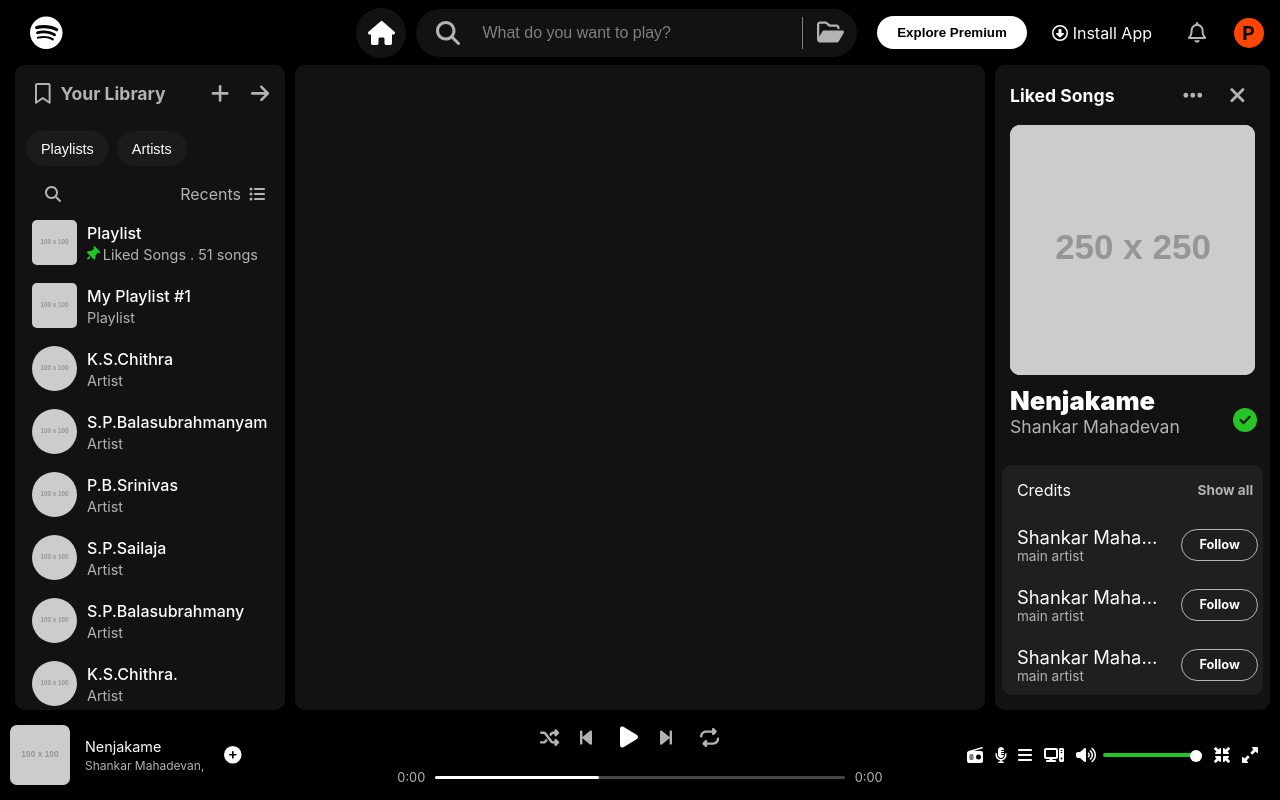
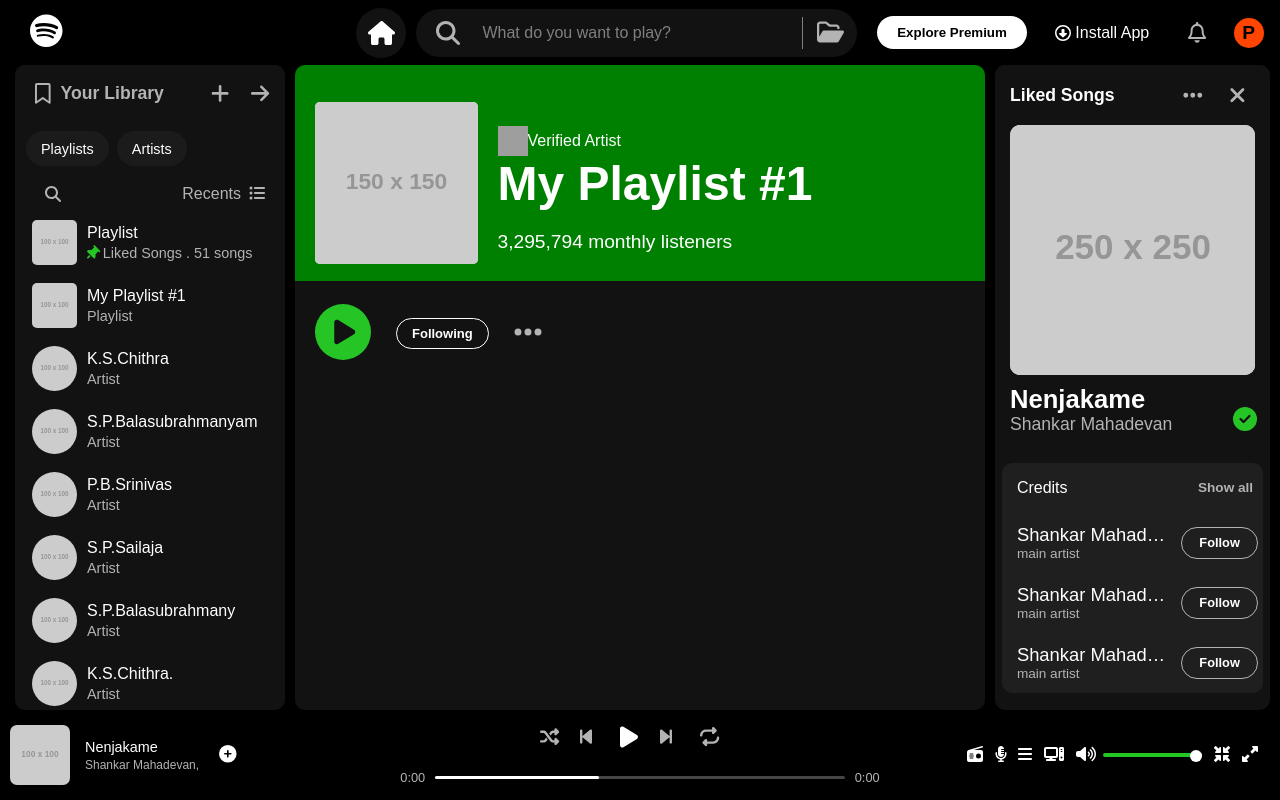
Before and after one commit to luffy9778/React_project_spotify_clone, a React (Create React App) app: page /artist/1 in a window 1280 px wide. Built offline with nearby package versions, Linux system fonts and the light colour scheme; grey boxes are pictures that could not be loaded.

Commit message:
added search and album component

```diff
--- a/src/App.css
+++ b/src/App.css
@@ -1036,3 +1036,156 @@
   border-radius: 10px;
   margin-bottom:10px;
 }
+
+/*////////////////---------search-------------////////////////*/
+.search-page{
+  padding: 15px;
+  box-sizing: border-box;
+}
+.search__title{
+  display: flex;
+  flex-direction: flex-start;
+  font-weight: bold;
+  font-size: 1.6rem;
+  margin-block: 10px;
+}
+.search__card-container{
+  width: 100%;
+  display: flex;
+  flex-wrap: wrap;
+  margin: auto;
+  gap: 20px;
+  justify-content: center;
+}
+.search__card{
+  cursor: pointer;
+  background-color: green;
+  display: flex;
+  aspect-ratio: 16 / 9;
+  border-radius: 10px;
+  position: relative;
+  overflow: hidden;
+}
+.search__card-text{
+  padding-top: 20px;
+  padding-left: 20px;
+  font-size: 1.6rem;
+  font-weight: bold;
+}
+.search__card-image{
+  width: 50%;
+  height: 80%;
+  position: absolute;
+  right: -30px;
+  bottom: -20px;
+  transform: rotate(25deg);
+  border-radius: 5px;
+}
+.search__card-image img{
+  width: 100%;
+  height: 100%;
+  border-radius: 5px;
+  object-fit: cover;
+}
+
+/*///////----------album----------/////////////////*/
+.album-container{
+  width: 100%;
+}
+.album__header{
+  box-sizing: border-box;
+  display: flex;
+  width: 100%;
+  /* height: 250px; */
+  aspect-ratio: 16/5;
+  max-height: 250px;
+  background-color: green;
+  align-items: center;
+  padding-inline: 20px;
+}
+.album__header-image{
+  margin-top: 20px;
+  width: 25%;
+  max-width: 180px;
+  aspect-ratio: 1;
+  border-radius: 50%;
+  background-color: #fff;
+  display: flex;
+  justify-content: center;
+  align-items: center;
+}
+.album__header-image img{
+  width: 100%;
+  height: 100%;
+  border-radius: 50%;
+  object-fit: cover;
+}
+.album__header-text{
+  box-sizing: border-box;
+  width: 70%;
+  /* align-items: flex-end; */
+  padding-top: 5%;
+  padding-left: 20px;
+}
+.album__header-sub-title{
+  display: flex;
+  flex-direction: row;
+  align-items: center;
+}
+.album__header-title{
+  font-size: 3rem;
+  font-weight: 800;
+  padding-bottom: 20px;
+  white-space: nowrap;
+  overflow: hidden;
+  text-overflow: ellipsis;
+}
+.album__header-subtext{
+  font-size: 1.2rem;
+}
+.ablum__header-icon-container{
+  width: 100%;
+  display: flex;
+  justify-content: space-between;
+  align-items: center;
+}
+.ablum__header-icon-left{
+  padding: 20px;
+  gap: 25px;
+  display: flex;
+  justify-content: flex-start;
+  align-items: center;
+}
+.ablum__header-icon-left div:nth-child(1){
+  font-size: 3.5rem;
+  color: var(--green);
+  transition: all 0.3s;
+}
+.ablum__header-icon-left div:nth-child(1):hover{
+  transform: scale(1.05);
+  color: var(--green-hover);
+}
+.ablum__header-icon-left div:nth-child(2){
+  display: flex;
+  justify-content: center;
+  border: 0.5px solid white;
+  padding: 7px 15px;
+  border-radius: 20px;
+  font-weight: bold;
+  font-size: small;
+  transition: all 0.3s;
+
+}
+.ablum__header-icon-left div:nth-child(2):hover{
+  border-width: 1px;
+  transform: scale(1.1);
+}
+.ablum__header-icon-left div:nth-child(3){
+  font-size: 2rem;
+  color: var(--grey-text);
+  transition: all 0.3s;
+}
+.ablum__header-icon-left div:nth-child(3):hover{
+  transform: scale(1.1);
+  color: white;
+}
--- a/src/components/Layout.jsx
+++ b/src/components/Layout.jsx
@@ -6,6 +6,7 @@
 import HomeLayout from "./home/HomeLayout";
 import PodcastContainer from "../pages/PodcastContainer";
 import MusicPage from "../pages/MusicPage";
+import Album from "./album/Album";
 
 const Layout = () => {
   const { leftWidth, rightWidth, setScrollposition } =
@@ -35,7 +36,7 @@
         <Route path="/search" element={<Search />} />
         <Route path="/likedsongs" element={<Search />} />
         <Route path="/section" element={<Search />} />
-        <Route path="/artist" element={<Search />} />
+        <Route path="/artist/:id" element={<Album/>} />
       </Routes>
     </div>
   );
--- /dev/null
+++ b/src/components/album/Album.jsx
@@ -0,0 +1,14 @@
+import React from 'react'
+import AlbumHeader from './AlbumHeader'
+import { useParams } from 'react-router-dom'
+
+const Album = () => {
+  const params=useParams()
+  return (
+    <div className='album-container'>
+        <AlbumHeader  albumId={params.id} />
+    </div>
+  )
+}
+
+export default Album
--- /dev/null
+++ b/src/components/album/AlbumHeader.jsx
@@ -0,0 +1,28 @@
+import React from 'react'
+import AlbumHeaderIconSet from './AlbumHeaderIconSet'
+import {leftData} from "../../dummyData"
+const AlbumHeader = ({albumId}) => {
+  const album=leftData.find(i=>i.id===Number(albumId))
+  console.log(album)
+  return (
+    <>
+    <div className='album__header'>
+        <div className='album__header-image' style={{borderRadius:album.type==="Artist"?"50%":"5px"}}>
+          <img src='https://via.placeholder.com/150' alt='Album Image' style={{borderRadius:album.type==="Artist"?"50%":"5px"}} />
+        </div>
+        <div className='album__header-text'>
+            <div className='album__header-sub-title'>
+              <img src='https://img.icons8.com/?size=96&id=2sZ0sdlG9kWP&format=png'  style={{width:"30px",height:"30px"}}/>
+              Verified Artist
+            </div>
+            <div className='album__header-title'>{album.name}</div>
+            <div className='album__header-subtext'><span>3,295,794</span> monthly listeners</div>
+        </div>
+    </div>
+    <AlbumHeaderIconSet/>
+
+    </>
+  )
+}
+
+export default AlbumHeader
--- /dev/null
+++ b/src/components/album/AlbumHeaderIconSet.jsx
@@ -0,0 +1,22 @@
+import { faEllipsis, faPlayCircle } from '@fortawesome/free-solid-svg-icons'
+import { FontAwesomeIcon } from '@fortawesome/react-fontawesome'
+import React from 'react'
+
+const AlbumHeaderIconSet = () => {
+  return (
+    <div className='ablum__header-icon-container'>
+        <div className='ablum__header-icon-left'>
+          <div>
+          <FontAwesomeIcon icon={faPlayCircle}/>
+          </div>
+            <div>Following</div>
+            <div>
+            <FontAwesomeIcon icon={faEllipsis} />
+
+            </div>
+        </div>
+    </div>
+  )
+}
+
+export default AlbumHeaderIconSet
--- a/src/components/left_side_bar/LeftListComponent.jsx
+++ b/src/components/left_side_bar/LeftListComponent.jsx
@@ -1,18 +1,19 @@
 import { faThumbtack } from '@fortawesome/free-solid-svg-icons'
 import { FontAwesomeIcon } from '@fortawesome/react-fontawesome'
 import React from 'react'
+import { useNavigate } from 'react-router-dom'
 
 const LeftListComponent = ({data,leftWidth}) => {
-
+    const navigate=useNavigate()
     const border_Radius=data.type==="Artist"?"50%":"5px"
 
     const listType_content=(data.type==="Liked Songs"?(<><span className='left-sidebar__list-pinIcon' ><FontAwesomeIcon icon={faThumbtack} className='pinIcon'/></span>{data.type}<span> . 51 songs</span></>):data.type)
 
-    const content=(leftWidth===90?(<div className='left-sidebar__list-component-small'>
+    const content=(leftWidth===90?(<div className='left-sidebar__list-component-small' onClick={()=>navigate(`/artist/${data.id}`)}>
         <div className='left-sidebar__list-image' style={{borderRadius:border_Radius}}>
             <img src='https://via.placeholder.com/100' alt='' style={{borderRadius:border_Radius}}/>
         </div>
-    </div>):(<div className='left-sidebar__list-component'>
+    </div>):(<div className='left-sidebar__list-component' onClick={()=>navigate(`/artist/${data.id}`)}>
         <div className='left-sidebar__list-image' style={{borderRadius:border_Radius}}>
             <img src='https://via.placeholder.com/100' alt='' style={{borderRadius:border_Radius}}/>
         </div>
--- /dev/null
+++ b/src/components/search/SearchCard.jsx
@@ -0,0 +1,24 @@
+import React, { useContext } from "react";
+import DataContext from "../../context/DataContext";
+
+const SearchCard = () => {
+  const { centerWidth } = useContext(DataContext);
+
+  let columCount;
+  if (centerWidth < 780) {
+    columCount = `0 0 46%`;
+  } else if (centerWidth > 1060) {
+    columCount = `0 0 23%`;
+  } else {
+    columCount = `0 0 31%`;
+  }
+  return (
+    <div className="search__card" style={{ flex: columCount }}>
+      <div className="search__card-text">Music</div>
+      <div className="search__card-image">
+        <img src="https://via.placeholder.com/100" />
+      </div>
+    </div>
+  );
+};
+export default SearchCard;
--- a/src/dummyData.js
+++ b/src/dummyData.js
@@ -1,11 +1,11 @@
 
 export const leftData=[
-    {type:"Playlist",name:"My Playlist #1"},
-    {type:"Artist",name:"K.S.Chithra"},
-    {type:"Artist",name:"S.P.Balasubrahmanyam"},
-    {type:"Artist",name:"P.B.Srinivas"},
-    {type:"Artist",name:"S.P.Sailaja"},
-    {type:"Artist",name:"S.P.Balasubrahmany"},
-    {type:"Artist",name:"K.S.Chithra."},
-    {type:"Artist",name:"S.P.Balasubrahmanya"},
+    {type:"Playlist",name:"My Playlist #1",id:1},
+    {type:"Artist",name:"K.S.Chithra",id:2},
+    {type:"Artist",name:"S.P.Balasubrahmanyam",id:3},
+    {type:"Artist",name:"P.B.Srinivas",id:4},
+    {type:"Artist",name:"S.P.Sailaja",id:5},
+    {type:"Artist",name:"S.P.Balasubrahmany",id:6},
+    {type:"Artist",name:"K.S.Chithra." ,id:7},
+    {type:"Artist",name:"S.P.Balasubrahmanya",id:8},
 ]
--- a/src/index.css
+++ b/src/index.css
@@ -6,9 +6,10 @@
 }
 body {
   margin: 0;
-  font-family: -apple-system, BlinkMacSystemFont, 'Segoe UI', 'Roboto', 'Oxygen',
+  /* font-family: -apple-system, BlinkMacSystemFont, 'Segoe UI', 'Roboto', 'Oxygen',
     'Ubuntu', 'Cantarell', 'Fira Sans', 'Droid Sans', 'Helvetica Neue',
-    sans-serif;
+    sans-serif; */
+  font-family: SpotifyMixUITitle, CircularSp-Arab, CircularSp-Hebr, CircularSp-Cyrl, CircularSp-Grek, CircularSp-Deva, var(--fallback-fonts, sans-serif);
   -webkit-font-smoothing: antialiased;
   -moz-osx-font-smoothing: grayscale;
   background-color: black;
--- a/src/pages/Search.jsx
+++ b/src/pages/Search.jsx
@@ -1,9 +1,27 @@
-import React from 'react'
+import React, { useContext } from "react";
+import SearchCard from "../components/search/SearchCard";
 
 const Search = () => {
+
   return (
-    <div>Search</div>
-  )
-}
+    <div className="search-page">
+      <div className="search__title">Browse all</div>
+      <div className="search__card-container">
+        <SearchCard />
+        <SearchCard />
+        <SearchCard />
+        <SearchCard />
+        <SearchCard />
+        <SearchCard />
+        <SearchCard />
+        <SearchCard />
+        <SearchCard />
+        <SearchCard />
+        <SearchCard />
+        <SearchCard />
+      </div>
+    </div>
+  );
+};
 
-export default Search
+export default Search;
```
